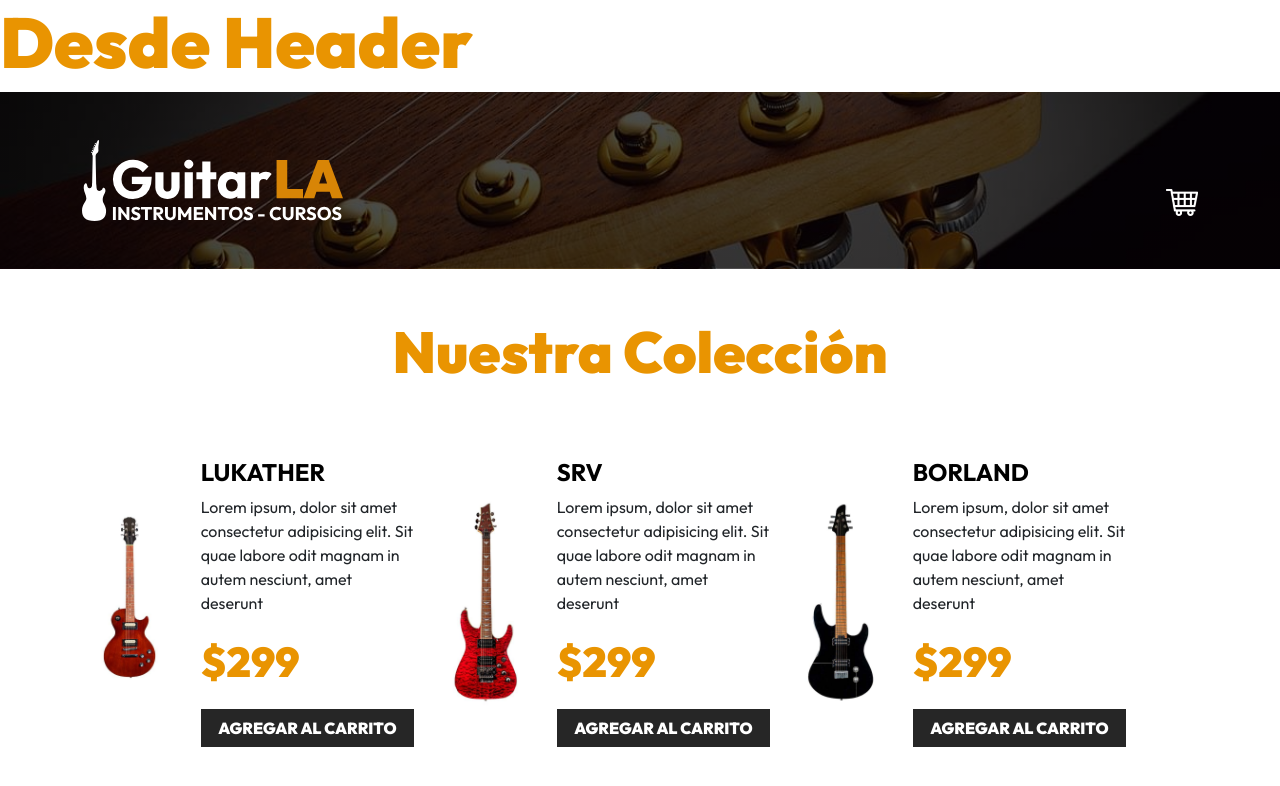
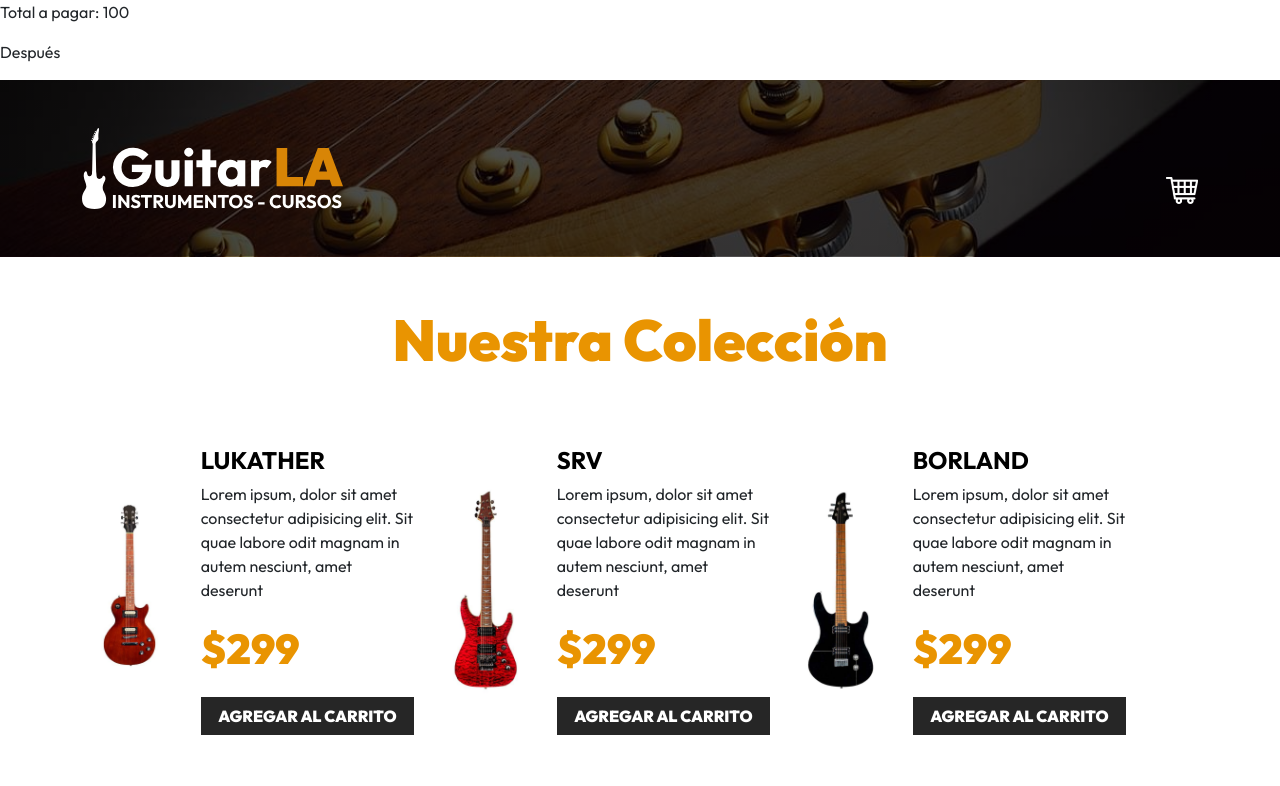
Before and after one commit to manvargs92/curso-react-typescript-udemy, a React (Vite) app in the folder guitarla/: page / in a window 1280 px wide. Shown: the top 786 px of the page. Built offline with nearby package versions, Linux system fonts and the light colour scheme.

Commit message:
Cómo trabajar con JSX.

```diff
--- a/guitarla/src/components/Header.jsx
+++ b/guitarla/src/components/Header.jsx
@@ -1,10 +1,43 @@
+import { Fragment } from "react" // usar <Fragment> para no tener divs innecesarios como etiqueta padre
+import React from "react"; // usar <React.Fragment> para no tener divs innecesarios como etiqueta padre
 
 // export default function Header() { // exportar componente en una sola línea
 function Header() {
 
+    const total = 100;
+
     return (
-        <h1>Desde Header</h1>
+        <Fragment>
+            <p>Total a pagar: {total}</p>
+            <p>Después</p>
+        </Fragment>
     );
 }
 
+/* Importando React from react */
+// function Header() {
+
+//     const total = 100;
+
+//     return (
+//         <React.Fragment>
+//             <p>Total a pagar: {total}</p>
+//             <p>Después</p>
+//         </React.Fragment>
+//     );
+// }
+
+/* Otra forma pero sin importar nada */
+// function Header() {
+
+//     const total = 100;
+
+//     return (
+//         <>
+//             <p>Total a pagar: {total}</p>
+//             <p>Después</p>
+//         </>
+//     );
+// }
+
 export default Header;
```
